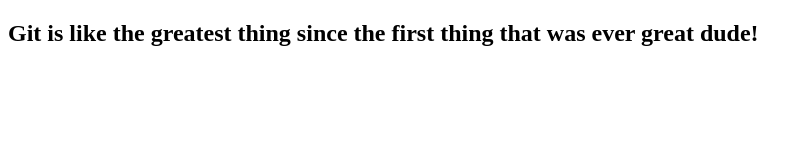
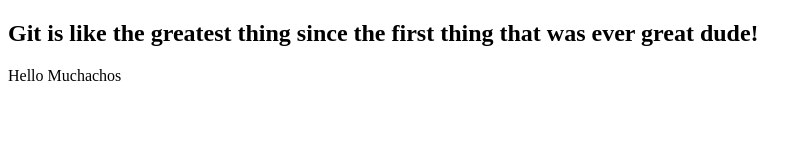
Before and after one commit to eldin-zeco/git-basics-first-repo, a plain HTML site: page index.html in a window 1280 px wide. Shown: the whole page, without its empty margins (0-811 px from the left). Drawn offline with Linux system fonts and the light colour scheme.

Commit message:
added a new paragraph

```diff
--- a/index.html
+++ b/index.html
@@ -7,5 +7,6 @@
 </head>
 <body>
   <h2>Git is like the greatest thing since the first thing that was ever great dude!</h2>
+  <p>Hello Muchachos</p>
 </body>
 </html>
```
